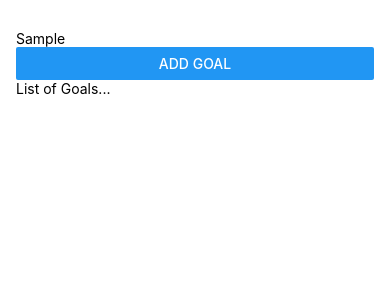
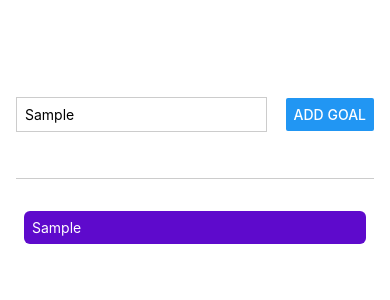
Before and after one commit to UzairKhan313/React-Native-ToDo-App, a React Native app: screen / in a window 390 px wide. Both pictures are taken after typing "Sample" into the empty fields and a click on the button "ADD GOAL". Shown: the top 300 px of the page. Built offline with nearby package versions, Linux system fonts and the light colour scheme.

Commit message:
Making and

```diff
--- a/App.js
+++ b/App.js
@@ -1,25 +1,51 @@
-import { Button, StyleSheet, Text, TextInput, View } from "react-native";
+import {
+  Button,
+  StyleSheet,
+  Text,
+  TextInput,
+  View,
+  ScrollView,
+  FlatList,
+} from "react-native";
 import { useState } from "react";
 
 export default function App() {
   const [goalText, setGoalText] = useState("");
+  const [goals, setGoals] = useState([]);
 
   function goalInputHandler(enteredValue) {
     setGoalText(enteredValue);
   }
-  function addGoalhanlder() {}
+  function addGoalhanlder() {
+    setGoals((prevGoals) => [
+      ...prevGoals,
+      { text: goalText, key: Math.random().toString() },
+    ]);
+  }
 
   return (
     <View style={styles.appContainer}>
-      <View>
+      <View style={styles.inputCantainer}>
         <TextInput
-          placholder="Enter your Goal"
+          style={styles.textInput}
+          placeholder="Enter your Goal"
           onChangeText={goalInputHandler}
         />
         <Button title="Add Goal" onPress={addGoalhanlder} />
       </View>
-      <View>
-        <Text>List of Goals...</Text>
+      <View style={styles.goalsContainer}>
+        <FlatList
+          data={goals}
+          renderItem={(itemData) => {
+            return (
+              <View style={styles.goalItem}>
+                <Text style={styles.goalText}>{itemData.item.text}</Text>
+              </View>
+            );
+          }}
+          alwaysBounceVertical={false}
+        />
+        {/* Flast list render only those item which render firstly on to the screen  not more it work like map method */}
       </View>
     </View>
   );
@@ -28,7 +54,7 @@
 const styles = StyleSheet.create({
   appContainer: {
     flex: 1,
-    paddingTop: 30,
+    paddingTop: 50,
     paddingHorizontal: 16,
   },
   inputCantainer: {
@@ -50,4 +76,13 @@
   goalsContainer: {
     flex: 5,
   },
+  goalItem: {
+    margin: 8,
+    padding: 8,
+    borderRadius: 6,
+    backgroundColor: "#5e0acc",
+  },
+  goalText: {
+    color: "white",
+  },
 });
```
